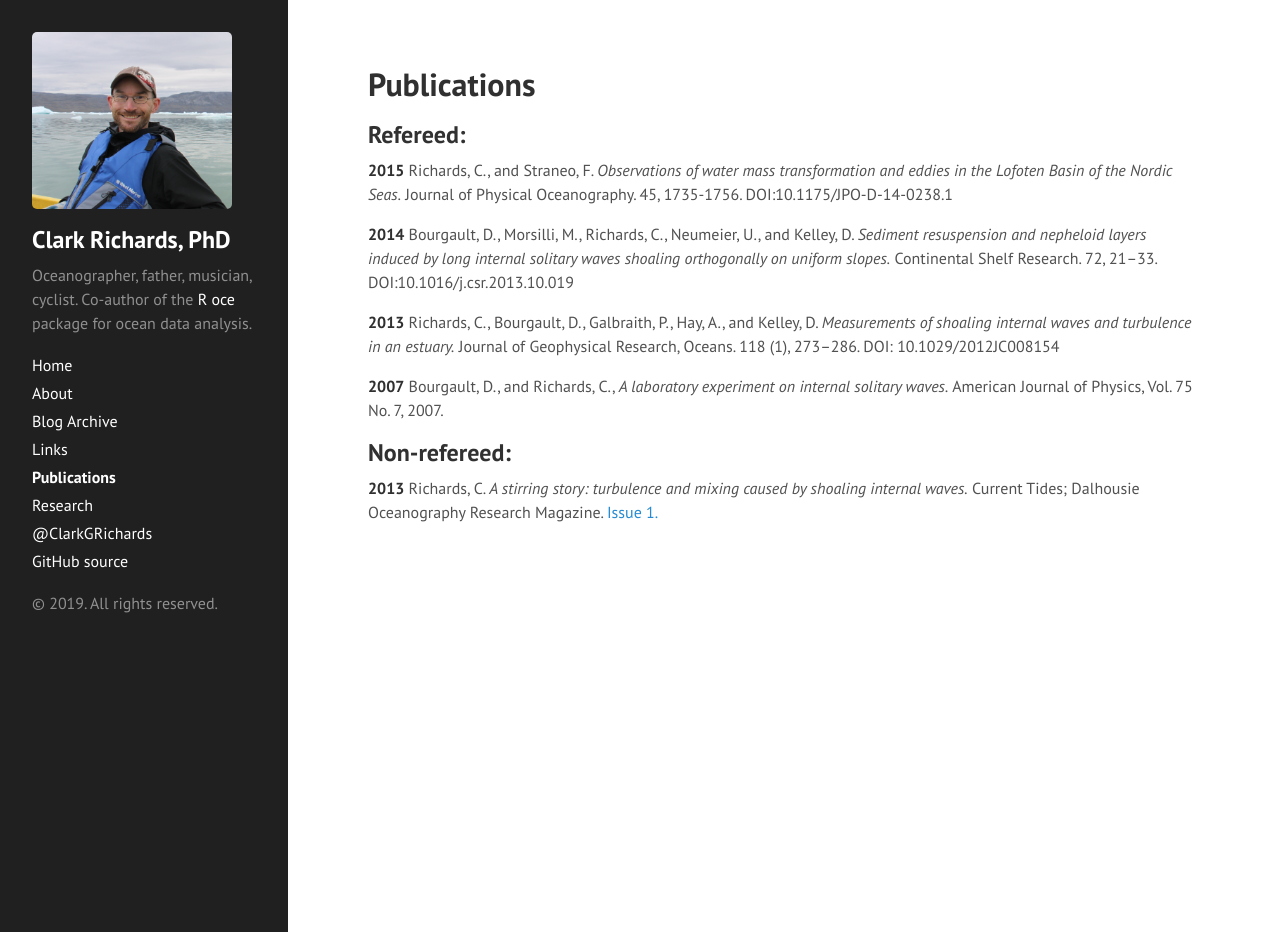
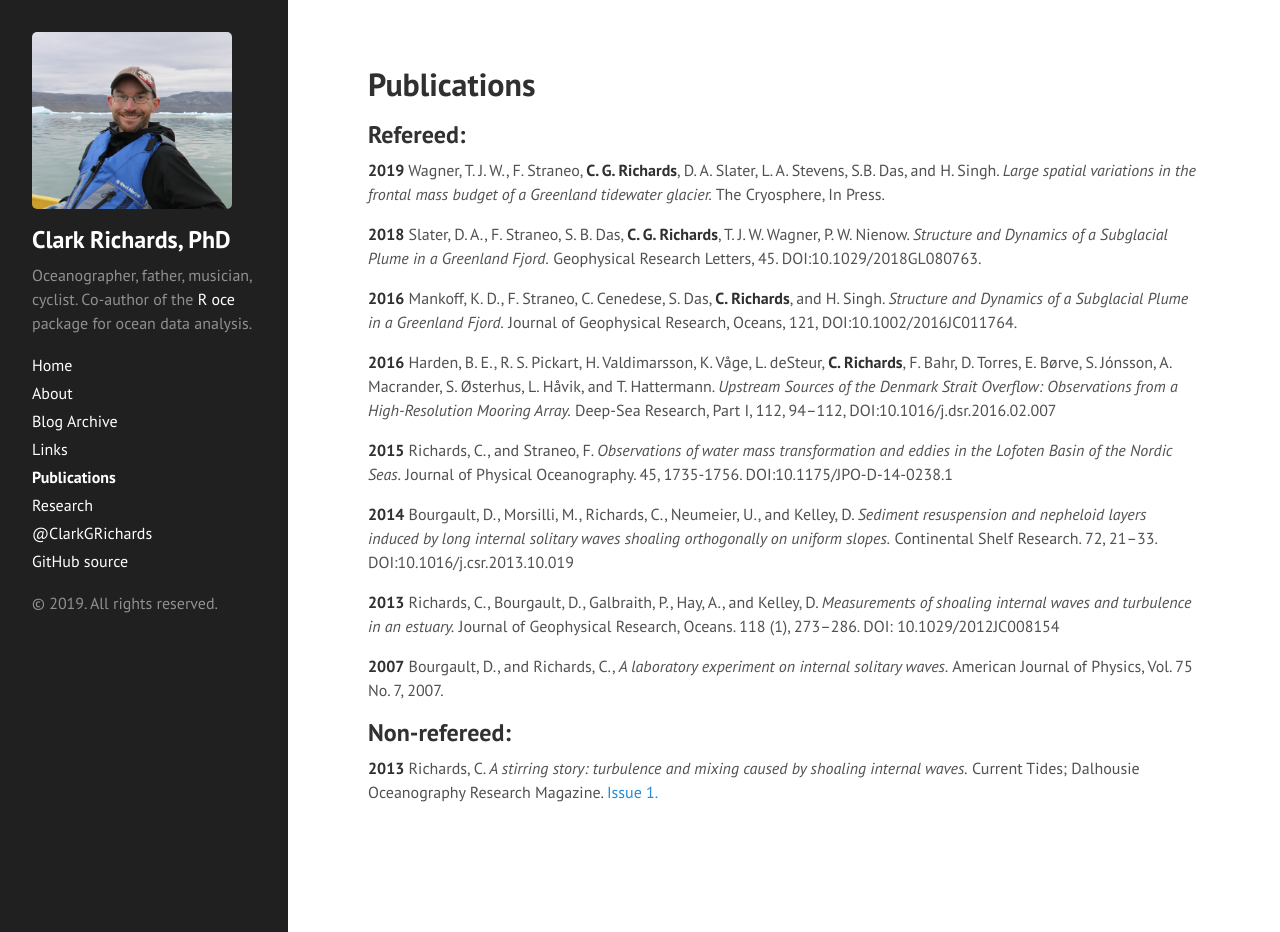
Before and after one commit to richardsc/richardsc.github.io, a Jekyll site: the page built from publications.md, in a window 1280 px wide and 932 px high. Built offline with Jekyll 4.4.1, drawn with Linux system fonts in a browser that asks for light colours.

Commit message:
update publications

```diff
--- a/publications.md
+++ b/publications.md
@@ -4,6 +4,14 @@ title: Publications
 ---
 
 ## Refereed:
+
+**2019** Wagner, T. J. W., F. Straneo, **C. G. Richards**, D. A. Slater, L. A. Stevens, S.B. Das, and H. Singh. *Large spatial variations in the frontal mass budget of a Greenland tidewater glacier.* The Cryosphere, In Press.
+
+**2018** Slater, D. A., F. Straneo, S. B. Das, **C. G. Richards**, T. J. W. Wagner, P. W. Nienow. *Structure and Dynamics of a Subglacial Plume in a Greenland Fjord.* Geophysical Research Letters, 45. DOI:10.1029/2018GL080763.
+
+**2016** Mankoff, K. D., F. Straneo, C. Cenedese, S. Das, **C. Richards**, and H. Singh. *Structure and Dynamics of a Subglacial Plume in a Greenland Fjord.* Journal of Geophysical Research, Oceans, 121, DOI:10.1002/2016JC011764.
+
+**2016** Harden, B. E., R. S. Pickart, H. Valdimarsson, K. Våge, L. deSteur, **C. Richards**, F. Bahr, D. Torres, E. Børve, S. Jónsson, A. Macrander, S. Østerhus, L. Håvik, and T. Hattermann. *Upstream Sources of the Denmark Strait Overflow: Observations from a High-Resolution Mooring Array.* Deep-Sea Research, Part I, 112, 94--112, DOI:10.1016/j.dsr.2016.02.007
 
 **2015** Richards, C., and Straneo, F. *Observations of water mass transformation and eddies in the Lofoten Basin of the Nordic Seas.* Journal of Physical Oceanography. 45, 1735-1756. DOI:10.1175/JPO-D-14-0238.1
 
```
